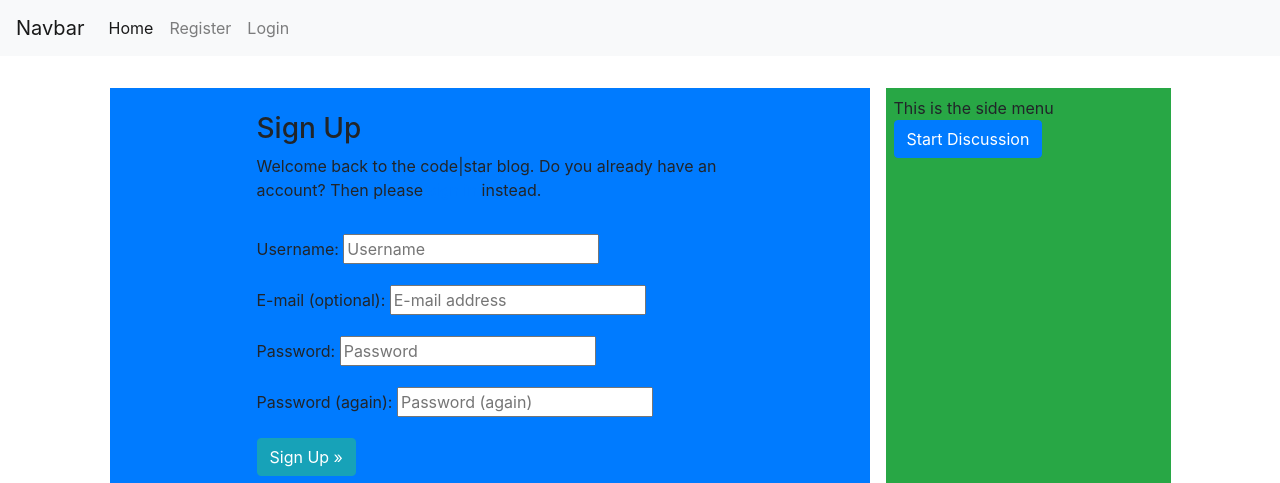
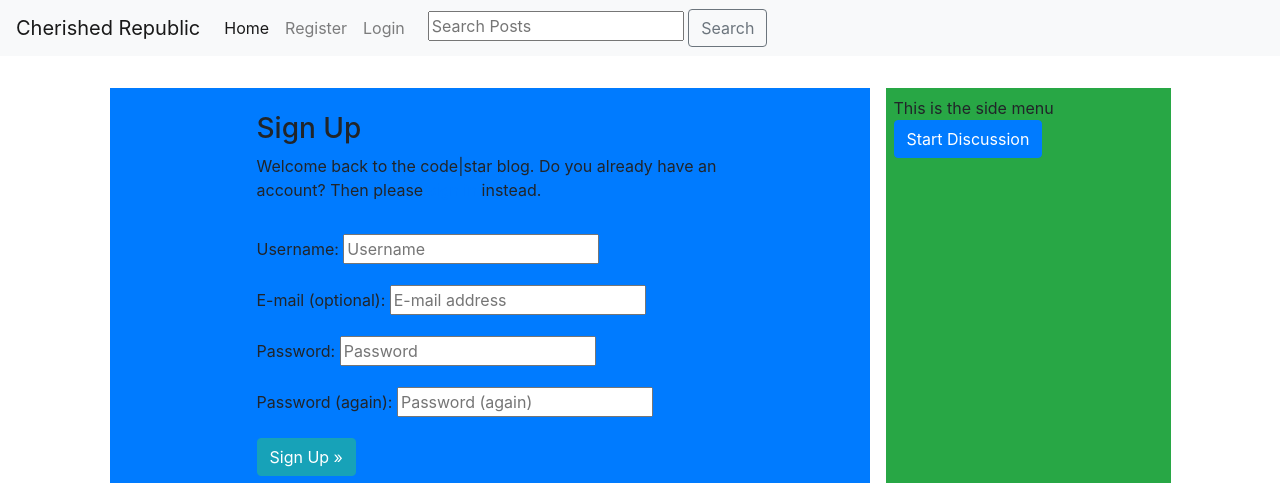
Before and after one commit to Code-Institute-Submissions/rovan89-cherished-republic_JanResub, a Django app: page /accounts/signup/ in a window 1280 px wide. Shown: the top 483 px of the page. Run offline with Django 3.2, Linux system fonts and the light colour scheme; some libraries are stand-ins or nearby versions.

Commit message:
Add search bar and button to page

```diff
--- a/templates/base.html
+++ b/templates/base.html
@@ -16,7 +16,7 @@
 <!-- Navigation -->
     <header>
         <nav class="navbar navbar-expand-lg navbar-light bg-light">
-            <a class="navbar-brand" href="#">Navbar</a>
+            <a class="navbar-brand" href="#">Cherished Republic</a>
             <button class="navbar-toggler" type="button" data-toggle="collapse" data-target="#navbarNav" aria-controls="navbarNav" aria-expanded="false" aria-label="Toggle navigation">
                 <span class="navbar-toggler-icon"></span>
             </button>
@@ -40,6 +40,13 @@
                     {% endif %}
 
                 </ul>
+            </div>
+            <div class="container d-none d-lg-block">
+                <form action="{% url 'search_posts' %}" method="POST">
+                    {% csrf_token %}
+                    <input type="text" name="searched" placeholder="Search Posts">
+                    <button class="btn btn-outline-secondary" type="submit" name="search_btn">Search</button>
+                </form>
             </div>
         </nav>
     </header>
```
